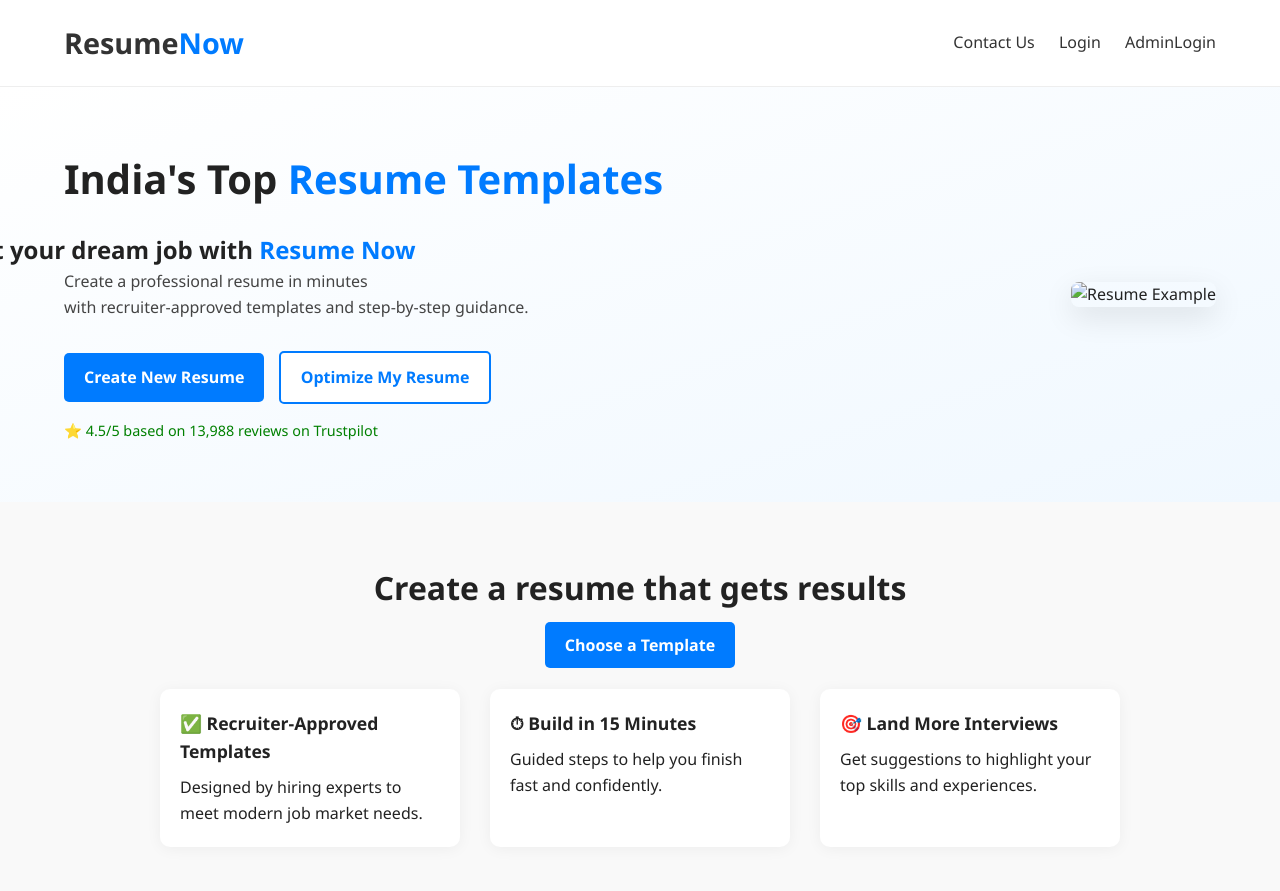
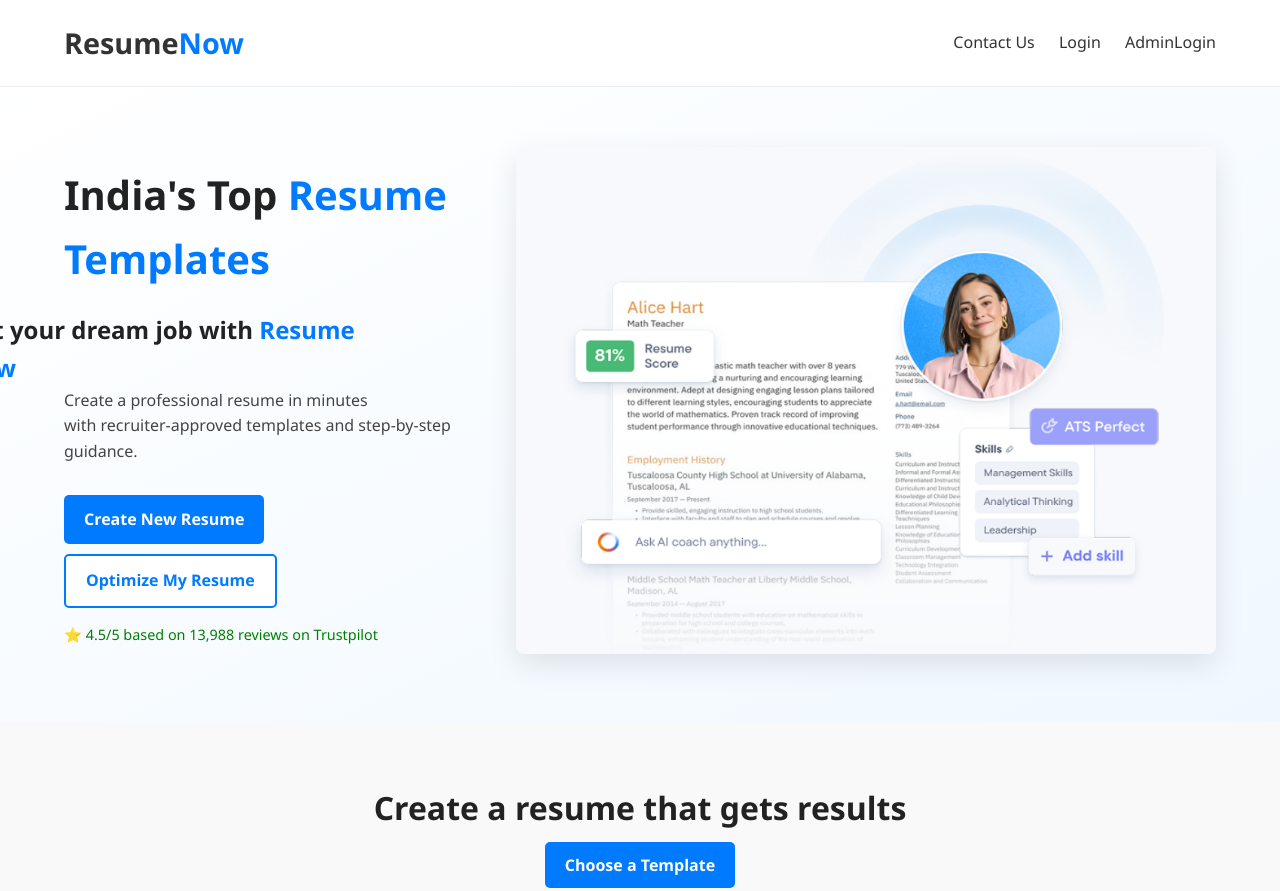
Before and after one commit to venish29/Resume-Generator, a plain HTML site: page index.html in a window 1280 px wide. Shown: the top 891 px of the page. Drawn offline with Linux system fonts and the light colour scheme.

Commit message:
Update index.html

```diff
--- a/index.html
+++ b/index.html
@@ -37,7 +37,7 @@
         <div class="rating">⭐ 4.5/5 based on 13,988 reviews on Trustpilot</div>
       </div>
       <div class="hero-image">
-        <img src="C:\Users\Lenovo\OneDrive\사진\Screenshots\Screenshot 2025-11-20 194833.png" alt="Resume Example" />
+        <img src="img1.png"/>
       </div>
     </div>
   </section>
```
